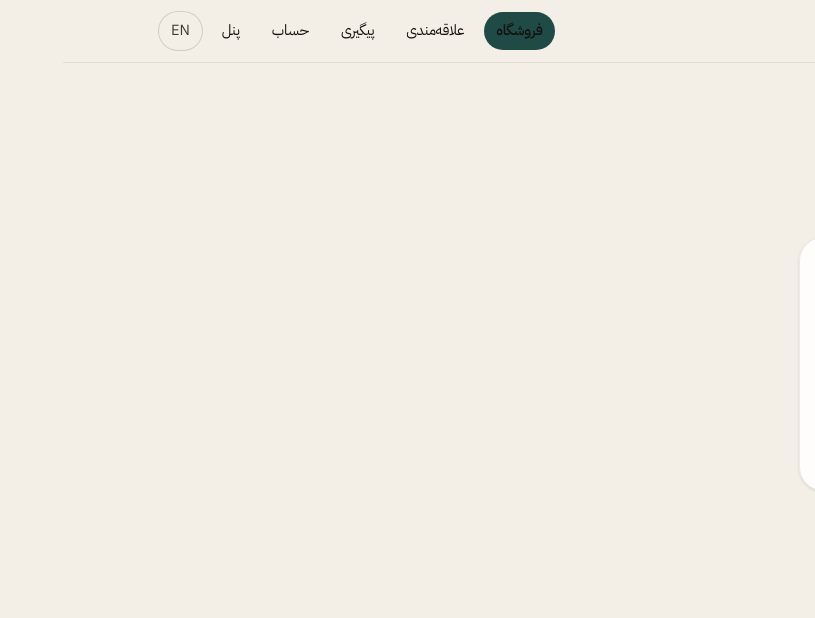
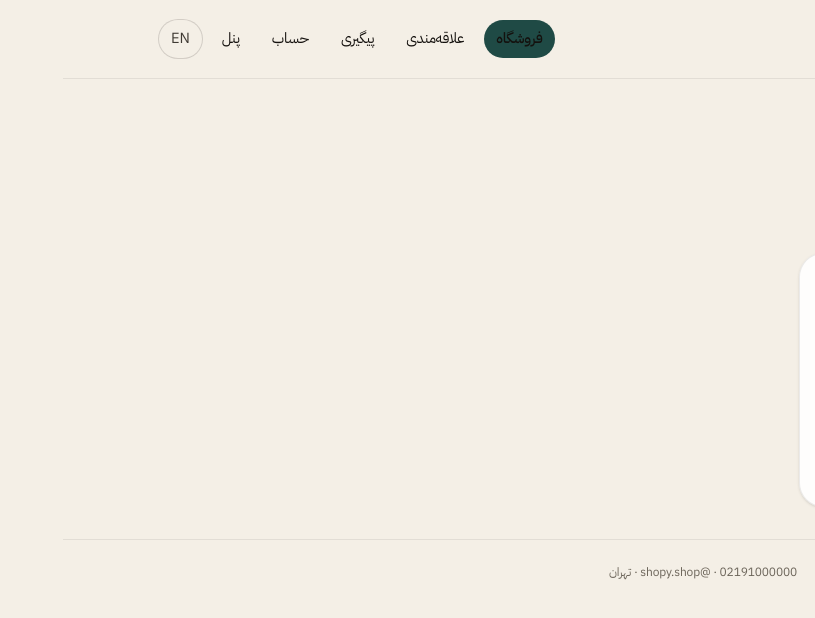
Before and after one commit to selengr/cv, a Next.js app: page /shop/track in a window 1280 px wide. Shown: the top 618 px of the page, without its empty margins (465-1280 px from the left). Built offline with nearby package versions, Linux system fonts and the light colour scheme; a web font is replaced by a local one.

Commit message:
show shop branding on the storefront and docs

```diff
--- a/src/components/shop/shopShell.tsx
+++ b/src/components/shop/shopShell.tsx
@@ -2,7 +2,9 @@
 
 import Link from "next/link";
 import { useSyncExternalStore } from "react";
+import useSWR from "swr";
 import Logo from "@/components/landing/logo";
+import { GetShopSettingsPublic } from "@/services/settings";
 import {
   readLocale,
   subscribeLocale,
@@ -21,12 +23,22 @@ export default function ShopShell({
 }) {
   const locale = useSyncExternalStore(subscribeLocale, readLocale, () => "fa" as ShopLocale);
   const fa = locale === "fa";
+  const { data: settings } = useSWR("shop/settings", GetShopSettingsPublic, {
+    revalidateOnFocus: false,
+  });
 
   return (
     <div className="min-h-screen bg-[#f4efe6] font-sans text-[#14110e]" dir={fa ? "rtl" : "ltr"}>
       <header className="sticky top-0 z-20 border-b border-[#14110e]/8 bg-[#f4efe6]/90 backdrop-blur-md">
         <div className="mx-auto flex max-w-6xl items-center justify-between gap-4 px-5 py-3 sm:px-8">
-          <Logo />
+          <div>
+            <Logo />
+            {settings?.tagline && (
+              <p className="mt-0.5 hidden text-xs text-[#6b6459] sm:block">
+                {settings.tagline}
+              </p>
+            )}
+          </div>
           <nav className="flex items-center gap-2 text-[0.92rem]">
             <Link
               href="/shop"
@@ -80,6 +92,17 @@ export default function ShopShell({
         </div>
       </header>
       <div className="mx-auto max-w-6xl px-5 py-8 sm:px-8">{children}</div>
+      {(settings?.phone || settings?.instagram || settings?.address) && (
+        <footer className="border-t border-[#14110e]/8 px-5 py-6 text-center text-xs text-[#6b6459] sm:px-8">
+          {[
+            settings.phone,
+            settings.instagram ? `@${settings.instagram}` : "",
+            settings.address,
+          ]
+            .filter(Boolean)
+            .join(" · ")}
+        </footer>
+      )}
     </div>
   );
 }
--- a/src/components/test/projectShowcase.tsx
+++ b/src/components/test/projectShowcase.tsx
@@ -122,6 +122,7 @@ export default function ProjectShowcase() {
               { href: "/panel/coupons", title: "کد تخفیف", body: "ساخت و فعال‌سازی کوپن" },
               { href: "/panel/shipping", title: "ارسال", body: "روش‌ها، هزینه و ارسال رایگان" },
               { href: "/panel/returns", title: "مرجوعی", body: "تایید یا رد درخواست برگشت" },
+              { href: "/panel/settings", title: "تنظیمات", body: "نام فروشگاه، تماس، فاکتور" },
               { href: "/panel/notifications", title: "اعلان‌ها", body: "سفارش‌های جدید برای فروشنده" },
               { href: "/panel/products", title: "کاتالوگ پنل", body: "محصولات نمونه با فیلتر" },
               { href: "/panel/orders", title: "سفارش‌ها", body: "لیست، وضعیت، سفارش دستی" },
```
Also changed, not shown: 1 other file (tests, documents, lock files or other folders).
